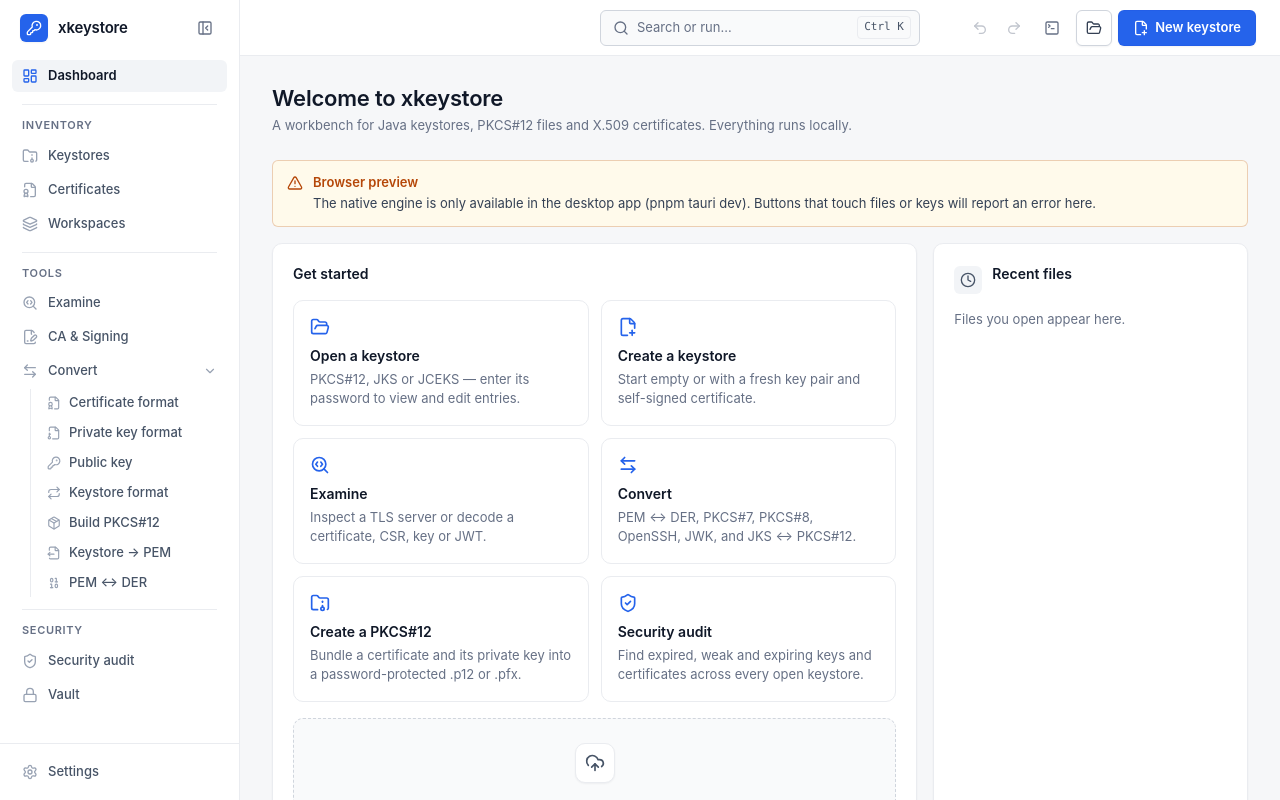
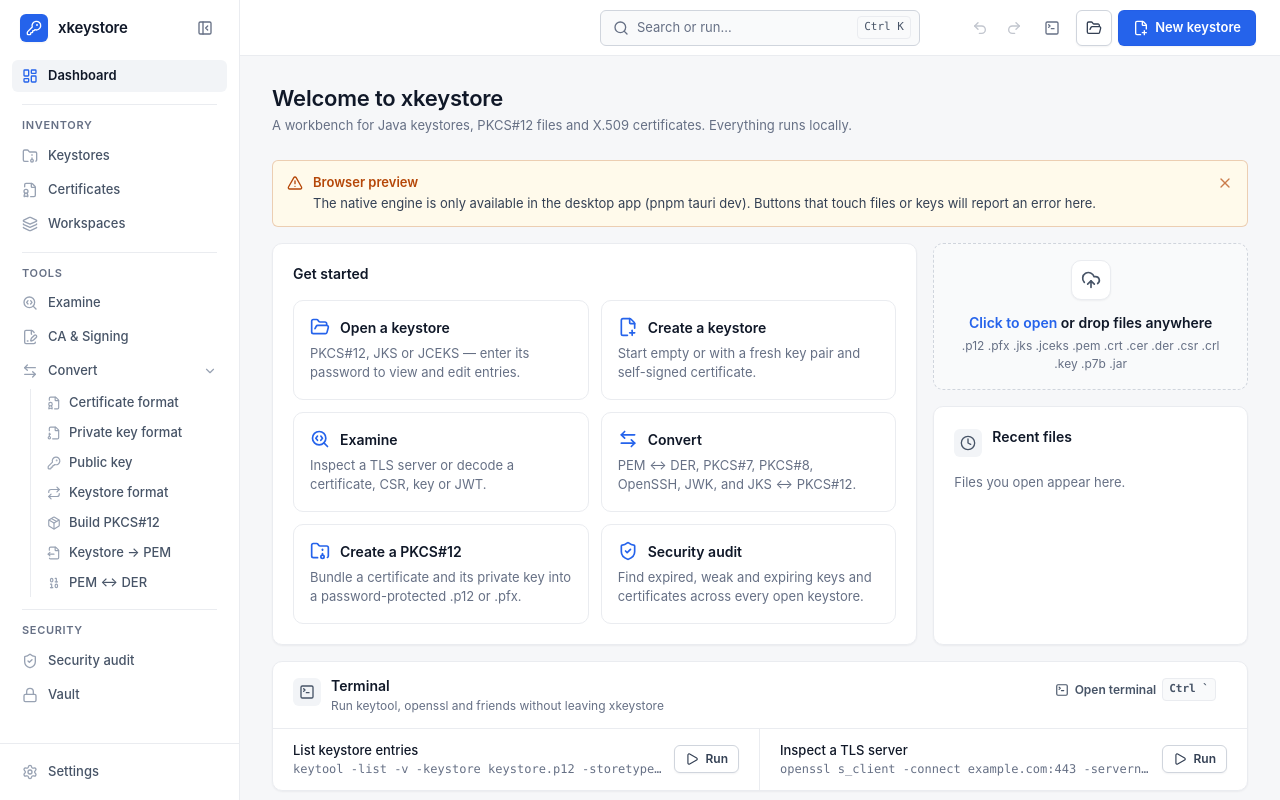
Before and after one commit to framedparadox/keystore-studio, a React (Vite) app: page / in a window 1280 px wide. Built offline with nearby package versions, Linux system fonts and the light colour scheme.

Commit message:
feat: enhance dashboard UI with dismissible alerts and improved layout for recent files and terminal section

```diff
--- a/src/components/ui.tsx
+++ b/src/components/ui.tsx
@@ -1406,13 +1406,16 @@ export const Kbd: React.FC<{ children: React.ReactNode }> = ({ children }) => (
 /* Alerts, code, copy                                                           */
 /* -------------------------------------------------------------------------- */
 
-export const Alert: React.FC<{ tone?: "info" | "success" | "warning" | "danger"; title?: React.ReactNode; children?: React.ReactNode; action?: React.ReactNode; className?: string }> = ({
-  tone = "info",
-  title,
-  children,
-  action,
-  className,
-}) => {
+export const Alert: React.FC<{
+  tone?: "info" | "success" | "warning" | "danger";
+  title?: React.ReactNode;
+  children?: React.ReactNode;
+  action?: React.ReactNode;
+  className?: string;
+  /** Shows a close button at the end. The caller hides the alert, and decides how long it stays hidden. */
+  onDismiss?: () => void;
+  testId?: string;
+}> = ({ tone = "info", title, children, action, className, onDismiss, testId }) => {
   const styles = {
     info: "bg-brand-tint border-brand-soft text-brand-deeper",
     success: "bg-success-tint border-success/20 text-success",
@@ -1421,13 +1424,25 @@ export const Alert: React.FC<{ tone?: "info" | "success" | "warning" | "danger";
   }[tone];
   const Icon = { info: Info, success: CheckCircle2, warning: AlertTriangle, danger: AlertCircle }[tone];
   return (
-    <div role={tone === "danger" ? "alert" : undefined} className={clsx("flex items-start gap-2.5 rounded-control border px-3.5 py-3 text-[13px]", styles, className)}>
+    <div role={tone === "danger" ? "alert" : undefined} data-testid={testId} className={clsx("flex items-start gap-2.5 rounded-control border px-3.5 py-3 text-[13px]", styles, className)}>
       <Icon className="w-4 h-4 mt-0.5 shrink-0" />
       <div className="flex-1 min-w-0 select-text">
         {title && <div className="font-semibold">{title}</div>}
         {children && <div className={clsx(title && "mt-0.5", "text-ink-2 break-words")}>{children}</div>}
       </div>
       {action && <div className="shrink-0">{action}</div>}
+      {onDismiss && (
+        <button
+          type="button"
+          onClick={onDismiss}
+          aria-label={typeof title === "string" ? `Dismiss: ${title}` : "Dismiss"}
+          title="Dismiss"
+          data-testid={testId ? `${testId}-dismiss` : undefined}
+          className="shrink-0 -my-1 -mr-1.5 w-7 h-7 rounded-control flex items-center justify-center opacity-70 hover:opacity-100 hover:bg-surface/60 transition cursor-pointer"
+        >
+          <X className="w-4 h-4" aria-hidden />
+        </button>
+      )}
     </div>
   );
 };
--- a/src/views/HomeView.tsx
+++ b/src/views/HomeView.tsx
@@ -1,4 +1,4 @@
-import React, { useMemo } from "react";
+import React, { useMemo, useState } from "react";
 import {
   AlertTriangle,
   ArrowLeftRight,
@@ -27,6 +27,35 @@ import { DropZone } from "../components/DropZone";
 import { FORMAT_INFO } from "../lib/keystore";
 import type { KeystoreFormat, OpenKeystore } from "../types/crypto";
 
+/*
+ * Info boxes closed on the dashboard stay closed for the rest of the session (also across a reload,
+ * through sessionStorage when the webview allows it). A locked-keystores notice is closed per
+ * keystore, so it comes back only when another keystore is locked, not when one is unlocked.
+ */
+const NOTICES_KEY = "xkeystore.dismissedNotices";
+const dismissedNotices: Set<string> = (() => {
+  try {
+    return new Set<string>(JSON.parse(sessionStorage.getItem(NOTICES_KEY) ?? "[]"));
+  } catch {
+    return new Set<string>();
+  }
+})();
+const useNotices = () => {
+  const [, rerender] = useState(0);
+  return {
+    dismissed: (id: string) => dismissedNotices.has(id),
+    dismiss: (ids: string[]) => {
+      ids.forEach((id) => dismissedNotices.add(id));
+      try {
+        sessionStorage.setItem(NOTICES_KEY, JSON.stringify([...dismissedNotices]));
+      } catch {
+        /* storage refused: closed until the app restarts */
+      }
+      rerender((n) => n + 1);
+    },
+  };
+};
+
 const RecentFiles: React.FC = () => {
   const { recentFiles, openFiles, keystores } = useStore();
   if (!recentFiles.length) return <p className="text-[13px] text-faint">Files you open appear here.</p>;
@@ -51,17 +80,16 @@ const RecentFiles: React.FC = () => {
   );
 };
 
+// Two ready-made commands, one per column; the terminal itself takes any other.
 const TERMINAL_SNIPPETS: { label: string; command: string }[] = [
   { label: "List keystore entries", command: "keytool -list -v -keystore keystore.p12 -storetype PKCS12 -storepass changeit" },
   { label: "Inspect a TLS server", command: "openssl s_client -connect example.com:443 -servername example.com -showcerts </dev/null" },
-  { label: "Decode a certificate", command: "openssl x509 -in cert.pem -noout -text" },
-  { label: "Convert PEM to DER", command: "openssl x509 -in cert.pem -outform der -out cert.der" },
 ];
 
 const TerminalSection: React.FC = () => {
   const { open, toggle } = useTerminal();
   return (
-    <Card padded={false} className="lg:col-span-12 overflow-hidden flex flex-col">
+    <Card padded={false} className="lg:col-span-12 overflow-hidden flex flex-col" data-testid="terminal-section">
       <CardHeader
         bordered
         title="Terminal"
@@ -73,9 +101,9 @@ const TerminalSection: React.FC = () => {
           </Button>
         }
       />
-      <ul className="divide-y divide-line">
+      <ul className="grid grid-cols-1 sm:grid-cols-2 divide-y sm:divide-y-0 sm:divide-x divide-line" data-testid="terminal-snippets">
         {TERMINAL_SNIPPETS.map((s) => (
-          <li key={s.label} className="px-5 py-3 flex items-center gap-3">
+          <li key={s.label} className="min-w-0 px-5 py-3 flex items-center gap-3">
             <div className="min-w-0 flex-1">
               <div className="text-[13px] font-medium text-ink">{s.label}</div>
               <code className="block text-[12px] text-faint font-mono truncate" title={s.command}>
@@ -115,6 +143,8 @@ export const HomeView: React.FC = () => {
         .slice(0, 6),
     [flat]
   );
+  const notices = useNotices();
+  const sealedIds = sealed.map((k) => `sealed:${k.path || k.name}`);
   const scoreTone = s.healthScore >= 85 ? "success" : s.healthScore >= 65 ? "warning" : "danger";
   const unsaved = keystores.filter((k) => k.dirty).length;
   const openKs = (k: OpenKeystore) => {
@@ -122,10 +152,12 @@ export const HomeView: React.FC = () => {
     setTab("keystores");
   };
 
-  const sealedBanner = sealed.length > 0 && (
+  const sealedBanner = sealedIds.some((id) => !notices.dismissed(id)) && (
     <Alert
       tone="info"
       className="mb-4"
+      testId="sealed-banner"
+      onDismiss={() => notices.dismiss(sealedIds)}
       title={`${sealed.length} keystore${sealed.length === 1 ? "" : "s"} from your last session ${sealed.length === 1 ? "is" : "are"} locked`}
       action={
         <div className="flex gap-2">
@@ -148,14 +180,14 @@ export const HomeView: React.FC = () => {
     return (
       <Page>
         <PageHeader title="Welcome to xkeystore" description="A workbench for Java keystores, PKCS#12 files and X.509 certificates. Everything runs locally." />
-        {!desktop && (
-          <Alert tone="warning" className="mb-4" title="Browser preview">
+        {!desktop && !notices.dismissed("browser-preview") && (
+          <Alert tone="warning" className="mb-4" title="Browser preview" testId="browser-preview" onDismiss={() => notices.dismiss(["browser-preview"])}>
             The native engine is only available in the desktop app (pnpm tauri dev). Buttons that touch files or keys will report an error here.
           </Alert>
         )}
         {sealedBanner}
         <div className="grid grid-cols-1 lg:grid-cols-12 gap-4">
-          <Card className="lg:col-span-8">
+          <Card className="lg:col-span-8" data-testid="get-started">
             <CardHeader title="Get started" />
             <div className="grid grid-cols-1 sm:grid-cols-2 gap-3">
               {[
@@ -174,18 +206,30 @@ export const HomeView: React.FC = () => {
                 { icon: ShieldCheck, title: "Security audit", text: "Find expired, weak and expiring keys and certificates across every open keystore.", action: () => setTab("scanner"), testId: "welcome-audit" },
               ].map((a) => (
                 <button key={a.title} onClick={a.action} data-testid={a.testId} className="text-left rounded-card border border-line p-4 hover:border-brand hover:bg-brand-tint/50 transition cursor-pointer">
-                  <a.icon className="w-5 h-5 text-brand mb-2" />
-                  <div className="text-[14px] font-semibold text-ink">{a.title}</div>
-                  <div className="text-[13px] text-faint mt-1">{a.text}</div>
+                  <span className="flex items-center gap-2.5">
+                    <a.icon className="w-5 h-5 text-brand shrink-0" aria-hidden />
+                    <span className="text-[14px] font-semibold text-ink">{a.title}</span>
+                  </span>
+                  <span className="block text-[13px] text-faint mt-1.5">{a.text}</span>
                 </button>
               ))}
             </div>
-            <DropZone onClick={() => openFiles()} className="mt-4" />
           </Card>
-          <Card className="lg:col-span-4">
-            <CardHeader title="Recent files" icon={Clock} />
-            <RecentFiles />
-          </Card>
+          {/* Open first, recent files under it. On wide windows the column is exactly as tall as Get
+              started (it does not set the row height), and the recent files scroll inside their card. */}
+          <div className="lg:col-span-4 lg:relative">
+            <div className="flex flex-col gap-4 lg:absolute lg:inset-0">
+              {/* Compact, as under Quick actions, so Recent files keeps room for its list. */}
+              <DropZone onClick={() => openFiles()} className="shrink-0 !py-4" />
+              <Card className="lg:flex-1 lg:min-h-0 flex flex-col" data-testid="recent-files">
+                <CardHeader title="Recent files" icon={Clock} />
+                <div className="min-h-0 overflow-y-auto -mx-1 px-1">
+                  <RecentFiles />
+                </div>
+              </Card>
+            </div>
+          </div>
+          <TerminalSection />
         </div>
       </Page>
     );
```
Also changed, not shown: 2 other files (tests, documents, lock files or other folders).
